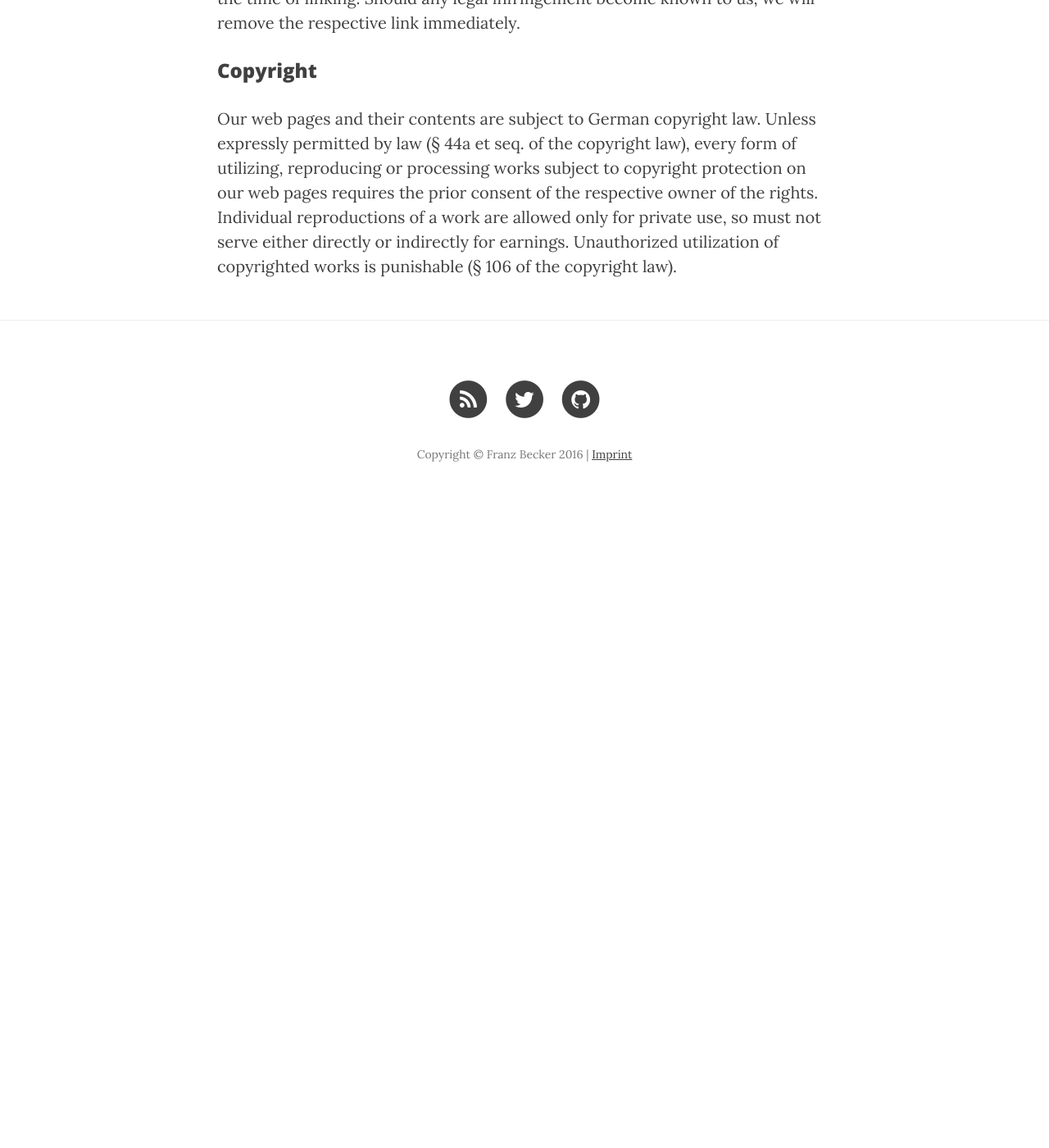
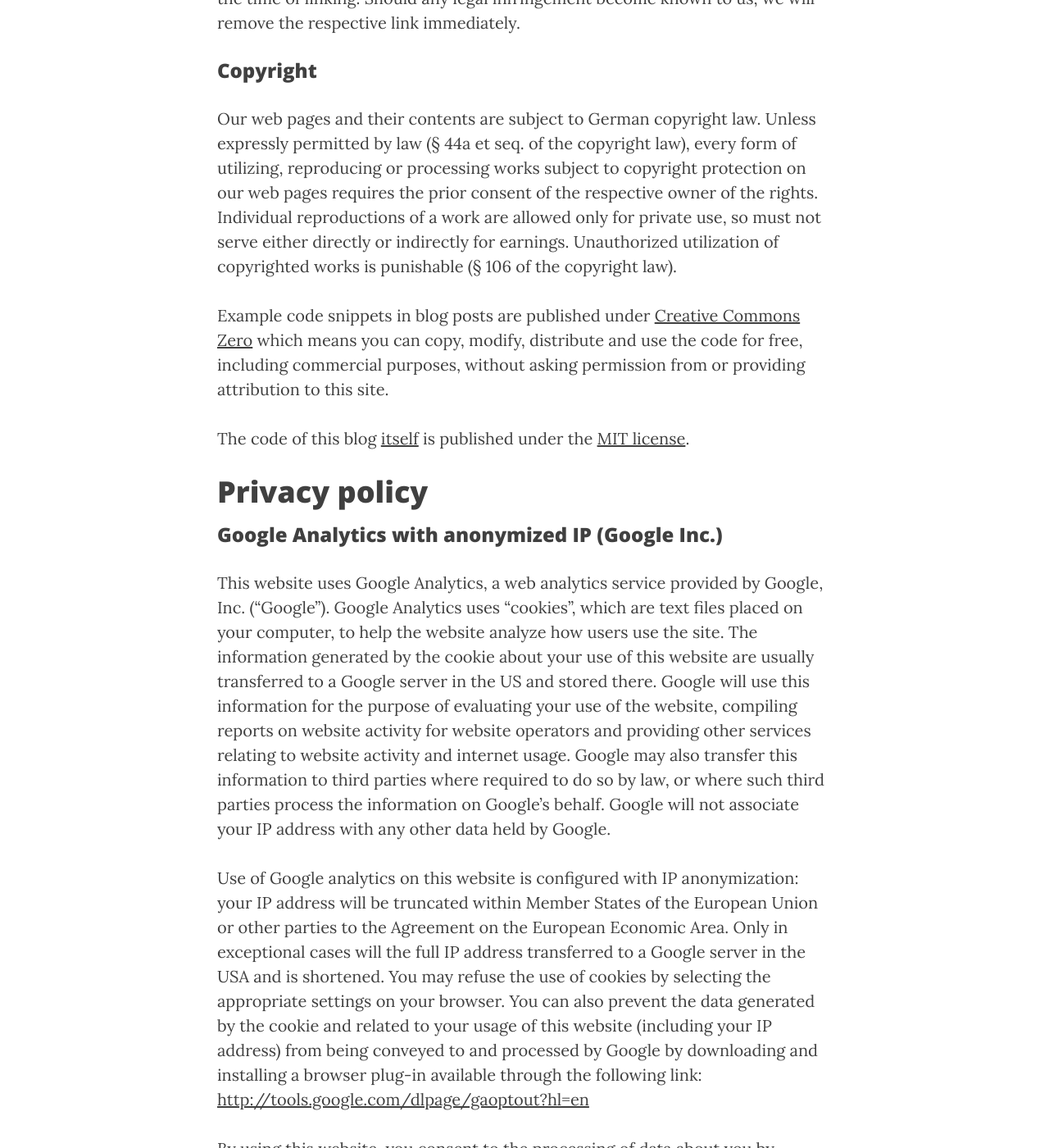
Before and after one commit to franzbecker/franzbecker.github.io, a Jekyll site: the page built from imprint.md, in a window 1280 px wide and 1400 px high, scrolled down 1407 px. Shown: the whole window at 82% size. Built offline with Jekyll 4.4.1, drawn with Linux system fonts in a browser that asks for light colours; nearby versions of some CDN libraries; before the commit the page ends 2037 px from its top, so only the background shows below that; some of the changed text lies outside the part shown.

```diff
--- a/_includes/footer.html
+++ b/_includes/footer.html
@@ -53,7 +53,10 @@
                     </li>
                     {% endif %}
                 </ul>
-                <p class="copyright text-muted">Copyright &copy; {{ site.copyright_name }} {{ site.time | date: '%Y' }} | <a href="{{ "/imprint" | prepend: site.baseurl }}">Imprint</a></p>
+                <p class="copyright text-muted">Copyright &copy; {{ site.copyright_name }} {{ site.time | date: '%Y' }}
+                | <a href="{{ site.baseurl }}/">Home</a>
+                | <a href="{{ "/imprint" | prepend: site.baseurl }}">Imprint</a>
+                | <a href="{{ "/imprint/#privacy" | prepend: site.baseurl }}">Privacy Policy</a></p>
             </div>
         </div>
     </div>
--- a/_includes/head.html
+++ b/_includes/head.html
@@ -23,12 +23,17 @@
     <link href='//fonts.googleapis.com/css?family=Lora:400,700,400italic,700italic' rel='stylesheet' type='text/css'>
     <link href='//fonts.googleapis.com/css?family=Open+Sans:300italic,400italic,600italic,700italic,800italic,400,300,600,700,800' rel='stylesheet' type='text/css'>
 
-    <!-- HTML5 Shim and Respond.js IE8 support of HTML5 elements and media queries -->
-    <!-- WARNING: Respond.js doesn't work if you view the page via file:// -->
-    <!--[if lt IE 9]>
-        <script src="https://oss.maxcdn.com/libs/html5shiv/3.7.0/html5shiv.js"></script>
-        <script src="https://oss.maxcdn.com/libs/respond.js/1.4.2/respond.min.js"></script>
-    <![endif]-->
+    <!-- Google analytics -->
+    <script>
+        (function(i,s,o,g,r,a,m){i['GoogleAnalyticsObject']=r;i[r]=i[r]||function(){
+        (i[r].q=i[r].q||[]).push(arguments)},i[r].l=1*new Date();a=s.createElement(o),
+        m=s.getElementsByTagName(o)[0];a.async=1;a.src=g;m.parentNode.insertBefore(a,m)
+        })(window,document,'script','//www.google-analytics.com/analytics.js','ga');
+
+        ga('create', 'UA-75755808-1', 'auto');
+        ga('set', 'anonymizeIp', true);
+        ga('send', 'pageview');
+    </script>
 
     {% feed_meta %}
 
--- a/imprint.md
+++ b/imprint.md
@@ -28,3 +28,19 @@
 
 ### Copyright
 Our web pages and their contents are subject to German copyright law. Unless expressly permitted by law (§ 44a et seq. of the copyright law), every form of utilizing, reproducing or processing works subject to copyright protection on our web pages requires the prior consent of the respective owner of the rights. Individual reproductions of a work are allowed only for private use, so must not serve either directly or indirectly for earnings. Unauthorized utilization of copyrighted works is punishable (§ 106 of the copyright law).
+
+Example code snippets in blog posts are published under [Creative Commons Zero](http://creativecommons.org/publicdomain/zero/1.0/) which means you can copy, modify, distribute and use the code for free, including commercial purposes, without asking permission from or providing attribution to this site.
+
+The code of this blog [itself](https://github.com/franzbecker/franzbecker.github.io) is published under the [MIT license]({{ site.baseurl }}/license).
+
+# <a name="privacy"></a>Privacy policy
+
+### Google Analytics with anonymized IP (Google Inc.)
+This website uses Google Analytics, a web analytics service provided by Google, Inc. ("Google"). Google Analytics uses “cookies”, which are text files placed on your computer, to help the website analyze how users use the site. The information generated by the cookie about your use of this website are usually transferred to a Google server in the US and stored there.
+Google will use this information for the purpose of evaluating your use of the website, compiling reports on website activity for website operators and providing other services relating to website activity and internet usage. Google may also transfer this information to third parties where required to do so by law, or where such third parties process the information on Google's behalf. Google will not associate your IP address with any other data held by Google.
+
+Use of Google analytics on this website is configured with IP anonymization: your IP address will be truncated within Member States of the European Union or other parties to the Agreement on the European Economic Area. Only in exceptional cases will the full IP address transferred to a Google server in the USA and is shortened.
+You may refuse the use of cookies by selecting the appropriate settings on your browser.
+You can also prevent the data generated by the cookie and related to your usage of this website (including your IP address) from being conveyed to and processed by Google by downloading and installing a browser plug-in available through the following link: [http://tools.google.com/dlpage/gaoptout?hl=en]()
+
+By using this website, you consent to the processing of data about you by Google in the manner and for the purposes set out above.
--- a/index.html
+++ b/index.html
@@ -1,5 +1,6 @@
 ---
 layout: page
+title: "franz' blog"
 description: "my personal blog"
 ---
 
@@ -14,7 +15,7 @@
         </h3>
         {% endif %}
     </a>
-    <p class="post-meta">Posted by {% if post.author %}{{ post.author }}{% else %}{{ site.title }}{% endif %} on {{ post.date | date: "%B %-d, %Y" }}</p>
+    <p class="post-meta">Posted by {% if post.author %}{{ post.author }}{% else %}{{ site.copyright_name }}{% endif %} on {{ post.date | date: "%B %-d, %Y" }}</p>
 </div>
 <hr>
 {% endfor %}
```
Also changed, not shown: _layouts/post.html (+21 -1 lines), about.md (+0 -1 lines), LICENSE.md, README.md, img/contact-bg.jpg (deleted), img/home-bg.jpg, img/post-bg-01.jpg (deleted), img/post-bg-02.jpg (deleted), img/post-bg-03.jpg (deleted), img/post-bg-04.jpg (deleted), img/post-bg-05.jpg (deleted), img/post-bg-06.jpg (deleted), img/post-sample-image.jpg (deleted).
